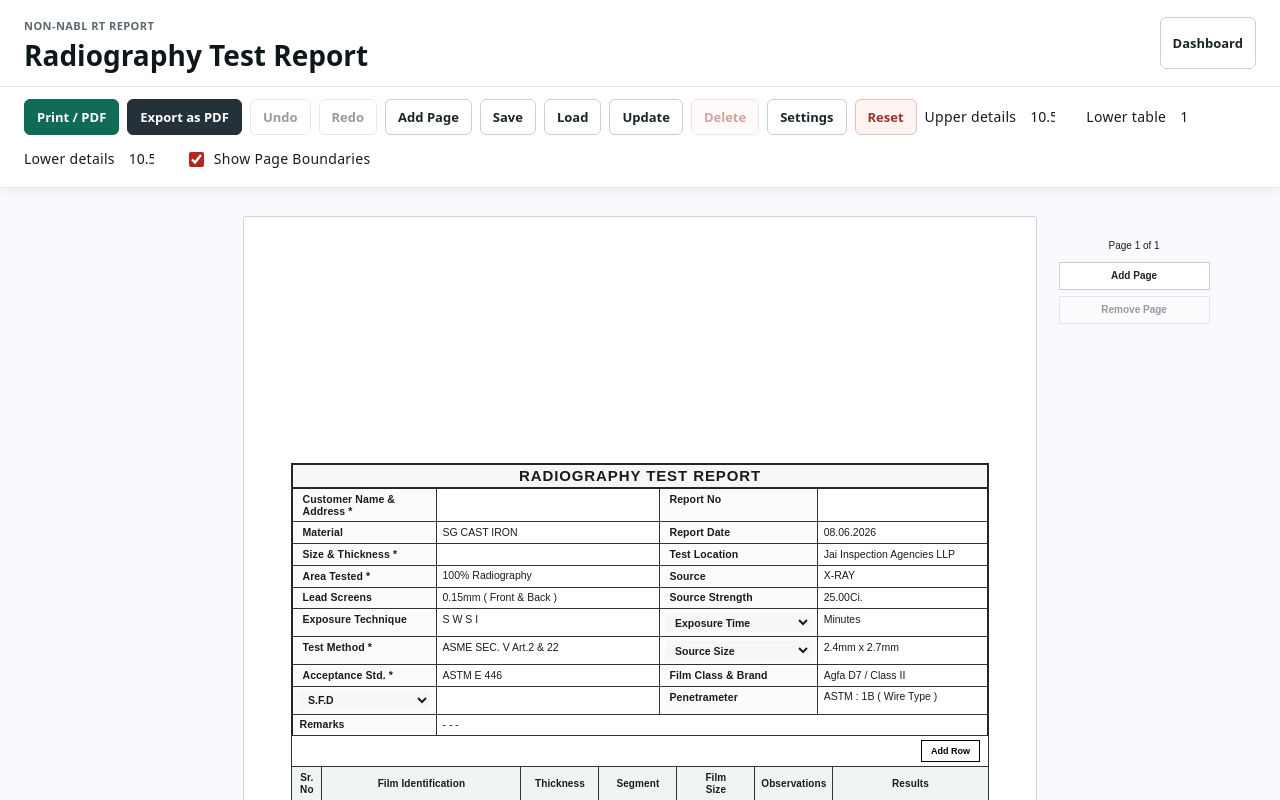
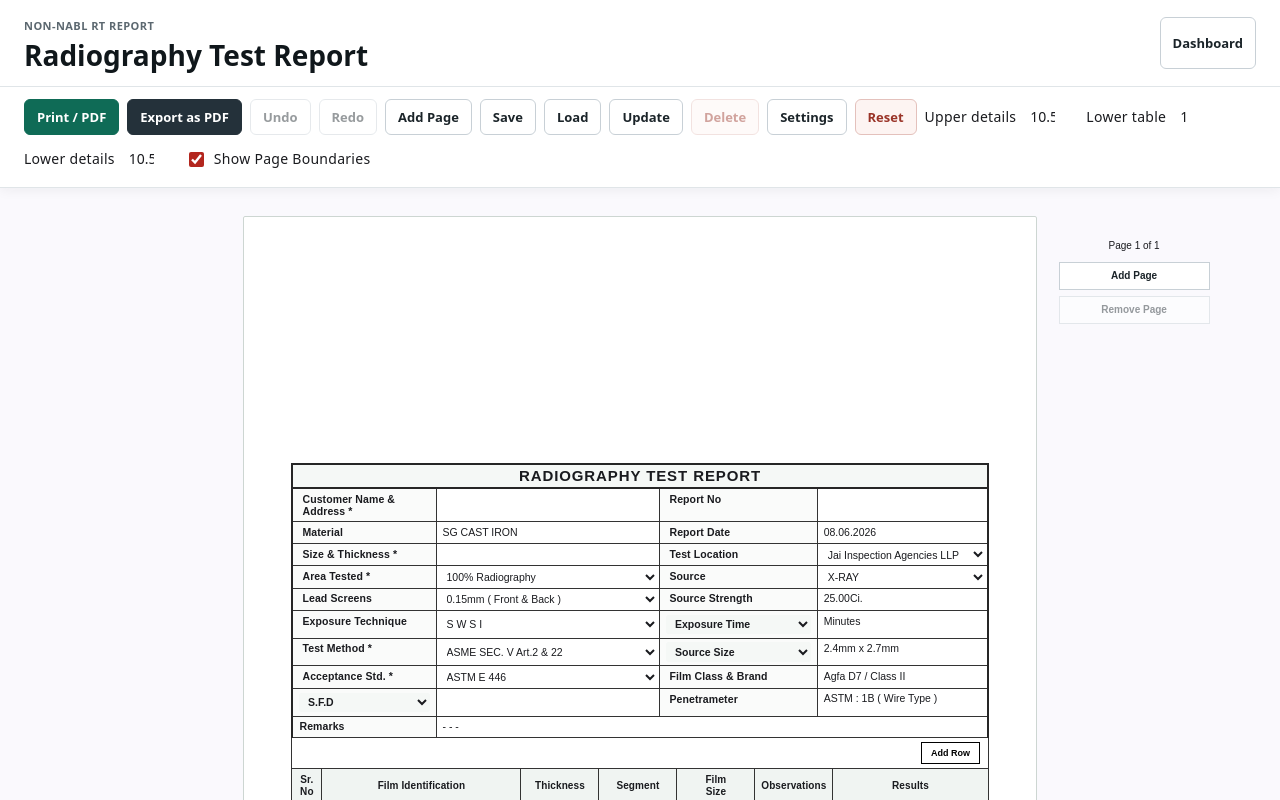
Before and after one commit to Antotwok/Jai-Inspections-Report, an Angular app: page /create-non-nbla-report in a window 1280 px wide. Shown: the top 800 px of the page. Built offline with nearby package versions, Linux system fonts and the light colour scheme.

Commit message:
Fixed Non-nable list box

```diff
--- a/src/app/pages/reports/create-non-nbla-report/create-non-nbla-report.ts
+++ b/src/app/pages/reports/create-non-nbla-report/create-non-nbla-report.ts
@@ -860,7 +860,7 @@ export class CreateNonNblaReportComponent implements AfterViewInit, OnDestroy {
   }
 
   dropdownKeyForLabel(label: string): DropdownKey | '' {
-    const normalized = label.replace(' *', '');
+    const normalized = this.normalizeLabel(label).replace(' *', '');
     if (normalized === 'Exposure Technique') return 'exposureTechniques';
     if (normalized === 'Lead Screens') return 'leadScreens';
     if (normalized === 'Test Method') return 'testMethod';
```
